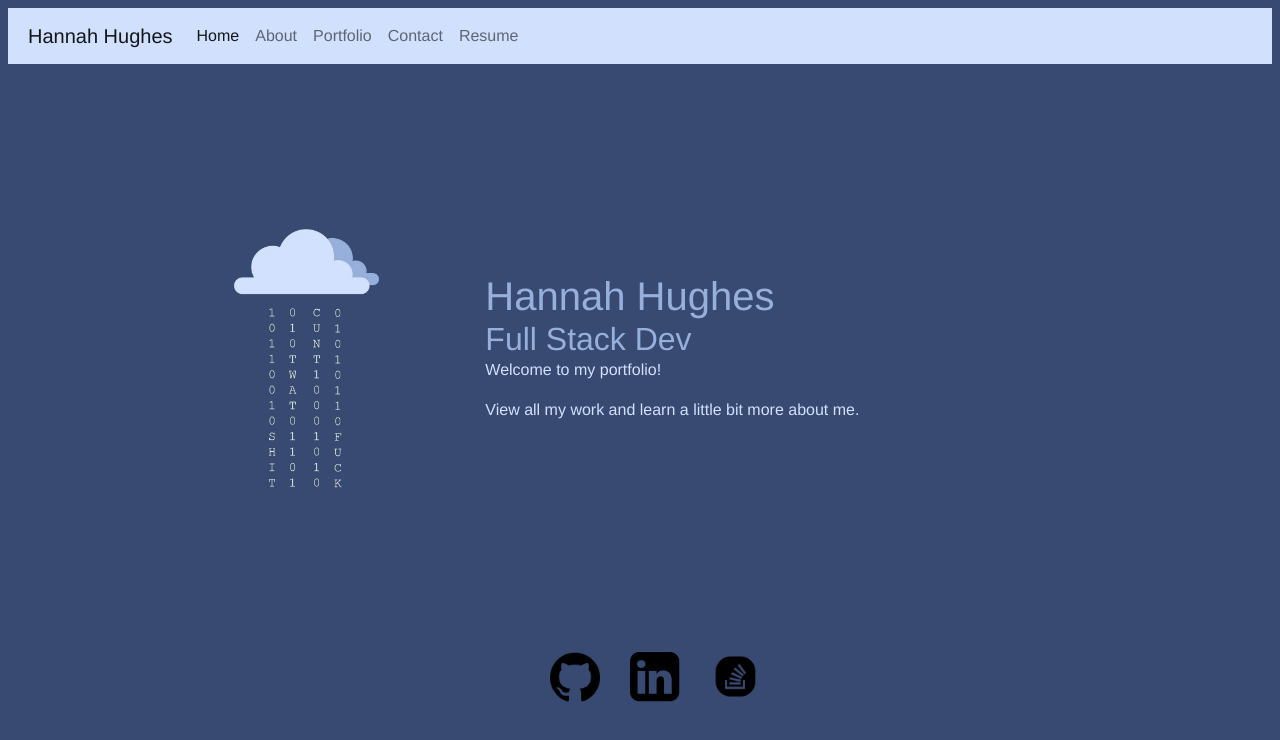
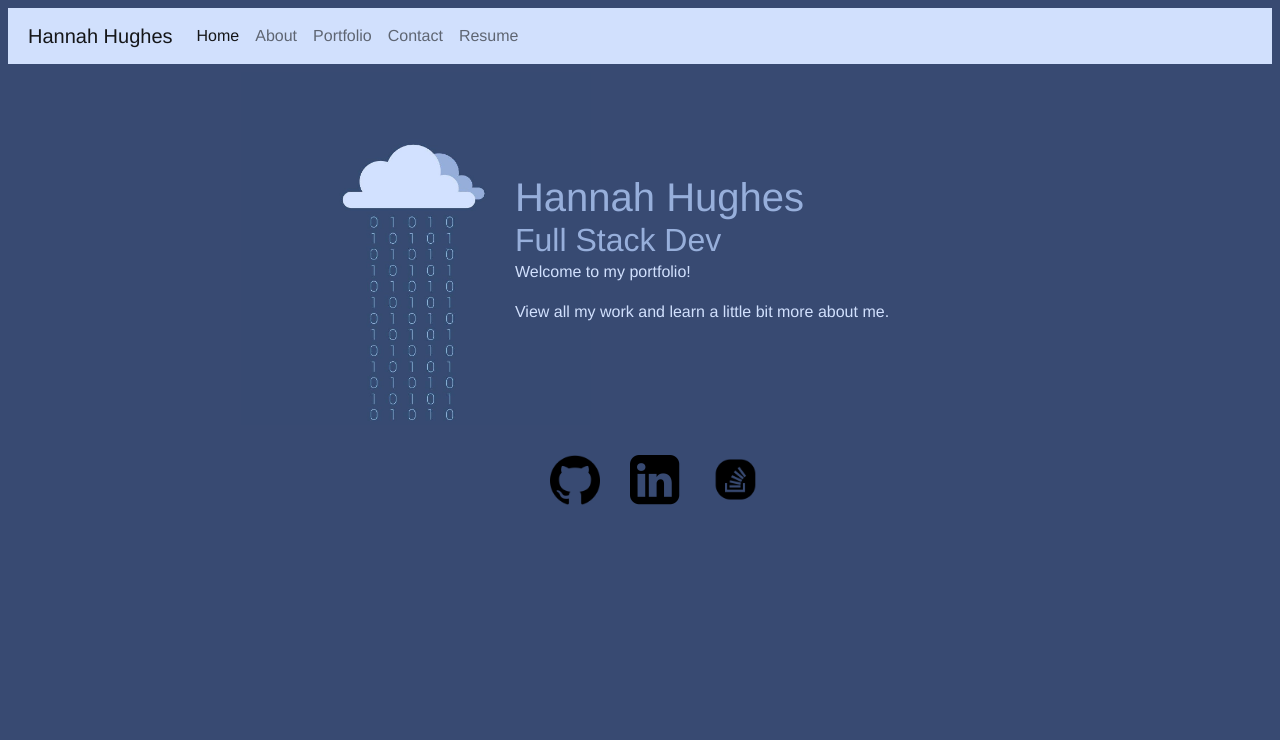
Before and after one commit to hannahhue/react-portfolio, a React (Create React App) app: page / in a window 1280 px wide. Shown: the top 740 px of the page. Built offline with nearby package versions, Linux system fonts and the light colour scheme.

Commit message:
fix home img

```diff
--- a/src/App.css
+++ b/src/App.css
@@ -85,6 +85,13 @@ h2 {
   margin: auto;
 }
 
+/* homeimg */
+.card-img {
+  margin-right: 50px;
+  width: 350px;
+}
+
+/* about */
 .pfp {
   border-radius: 30%;
   max-width: 200px;
--- a/src/components/pages/Home.js
+++ b/src/components/pages/Home.js
@@ -1,5 +1,5 @@
 import React from "react";
-import headerImg from "../../images/cloudcode.png";
+import headerImg from "../../images/cloudcode1.jpg";
 
 const styles = {
   img: {
```
Also changed, not shown: src/images/cloudcode.png (deleted), src/images/cloudcode1.jpg (added).
